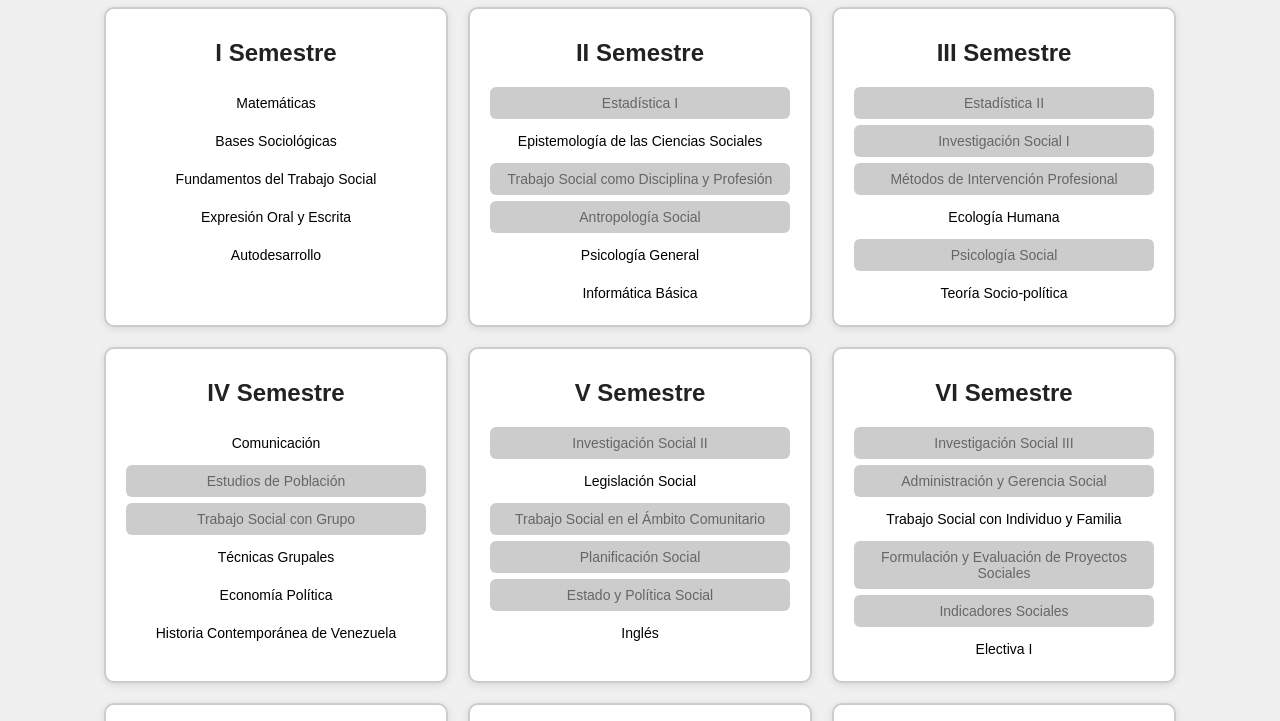
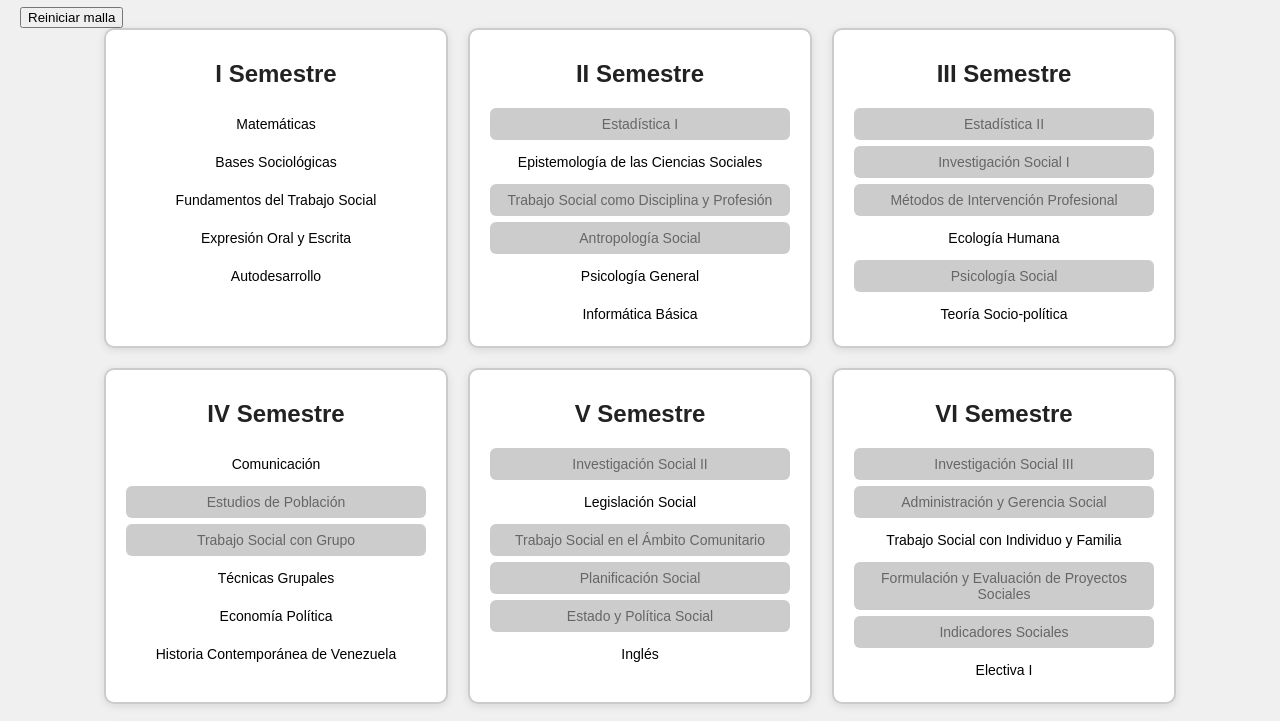
Before and after one commit to 0705676/Malla-TS, a plain HTML site: page index.html in a window 1280 px wide. Shown: the part 93-814 px from the top of the page. Drawn offline with Linux system fonts and the light colour scheme.

Commit message:
Update index.html

```diff
--- a/index.html
+++ b/index.html
@@ -8,6 +8,7 @@
 </head>
 <body>
   <h1>Malla Interactiva - Trabajo Social</h1>
+  <button id="reiniciar">Reiniciar malla</button>
   <div id="malla" class="malla-container">
 
     <!-- I Semestre -->
```
